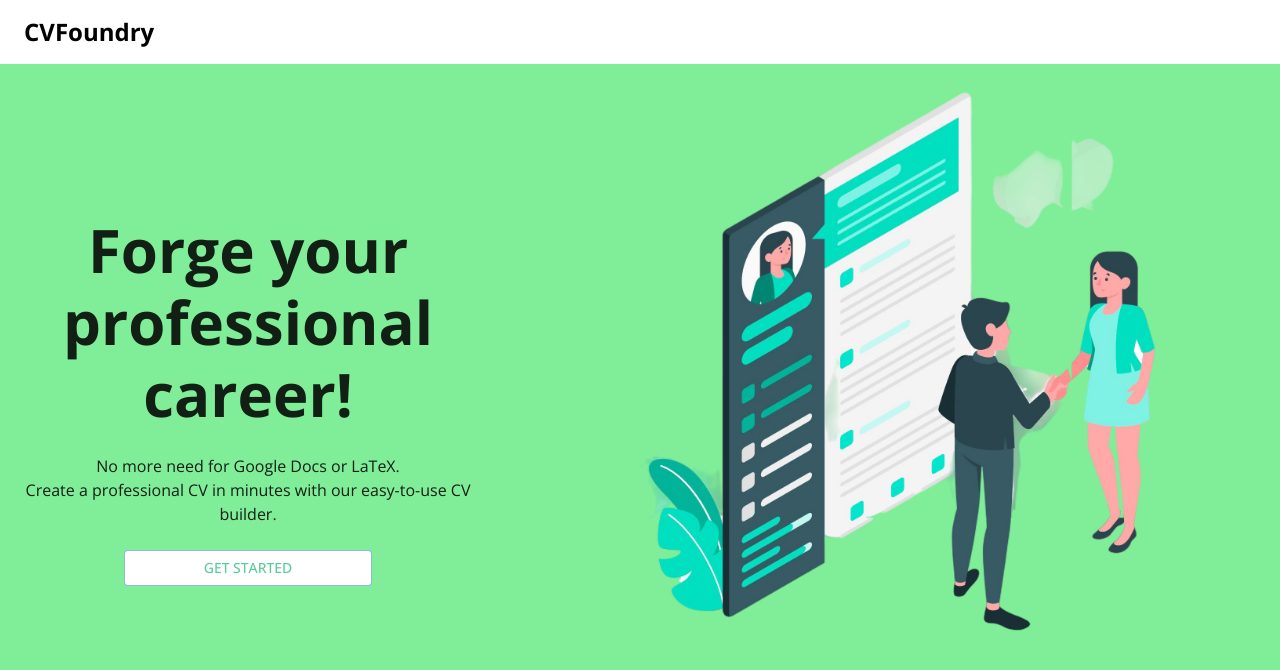
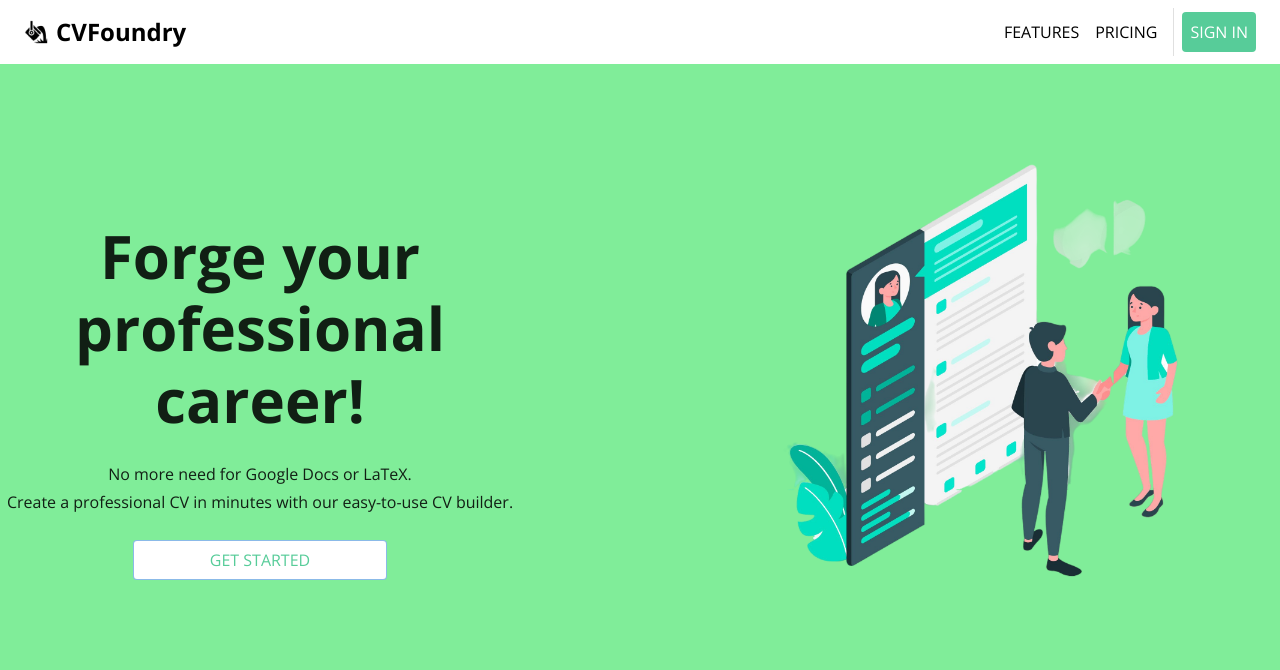
Before and after one commit to treywaevin/cvfoundry, a Next.js app: page / in a window 1280 px wide. Shown: the top 670 px of the page. Built offline with nearby package versions, Linux system fonts and the light colour scheme.

Commit message:
edited navbar and added logo

```diff
--- a/src/components/HomePage/Landing.tsx
+++ b/src/components/HomePage/Landing.tsx
@@ -5,11 +5,13 @@ function Landing() {
   return (
     <Box sx={{
       display: 'flex',
-      flexDirection: {xs: 'column-reverse', md: 'row'},
+      flexDirection: {xs: 'column', md: 'row'},
       justifyContent: 'center',
       alignItems: 'center',
       height: '100vh',
+      gap: {xs: 1, md: 20},
       bgcolor: '#80ed99', // mint green
+      paddingTop: {xs: 20, md: 0},
     }}>
       <Box sx={{textAlign:'center', display:'flex', flexDirection: 'column', gap: 3}}>
         <Box>
@@ -34,12 +36,12 @@ function Landing() {
           </Typography>
         </Box>
         <Box sx={{display: 'flex', flexDirection:'column'}}>
-          <Typography variant='h7' sx={{
+          <Typography variant='subtitle1' sx={{
           }}
           >
             No more need for Google Docs or LaTeX.
           </Typography>
-          <Typography variant='h7'>
+          <Typography variant='subtitle1'>
             Create a professional CV in minutes with our easy-to-use CV builder.
           </Typography>
         </Box>
@@ -57,7 +59,7 @@ function Landing() {
           }}
         >
           <Typography
-            variant='h7'
+            variant='subtitle1'
             color='#57cc99'
           >
             Get Started
@@ -65,7 +67,7 @@ function Landing() {
         </Button>
       </Box>
       <Box>
-        <Image src={landing} alt="Landing" width={800} height={500}/>
+        <Image src={landing} alt="Landing" width={600} height={600}/>
       </Box>
     </Box>
   );
--- a/src/components/HomePage/TopBar.tsx
+++ b/src/components/HomePage/TopBar.tsx
@@ -1,5 +1,5 @@
-import { AppBar, Typography, Container, CssBaseline } from "@mui/material";
-
+import { AppBar, Typography, Button, CssBaseline, Toolbar, Divider, Icon } from "@mui/material";
+import logo from "@/images/logo.png";
 function TopBar() {
   return (
     <>
@@ -9,13 +9,40 @@ function TopBar() {
           boxShadow: 'none',
           position: 'fixed',
         }}>
-        <Typography variant="h5"
-          sx={{
-            ml: 1,
-            fontWeight: "bold",
-            padding: 2,
-            color: 'black'
-          }}>CVFoundry</Typography>
+          <Toolbar>
+            <Icon>
+              <img src={logo.src} alt="logo" style={{width: '100px'}} />
+            </Icon>
+            <Typography variant="h5"
+              sx={{
+                flexGrow: 1,
+                fontWeight: "bold",
+                color: 'black',
+                ml: 1,
+              }}>CVFoundry</Typography>
+            <Button>
+              <Typography variant="subtitle1" sx={{color: 'black'}}>
+                Features
+              </Typography>
+            </Button>
+            <Button>
+              <Typography variant="subtitle1" sx={{color: 'black'}}>
+                Pricing
+              </Typography>
+            </Button>
+            <Divider orientation="vertical" variant='middle' flexItem sx={{margin: 1}}/>
+            <Button sx={{
+              backgroundColor: '#57cc99',
+              color: 'white',
+              '&:hover': {
+                backgroundColor: '#adc178',
+              }
+            }}>
+              <Typography variant="subtitle1" sx={{color: 'white'}}>
+                Sign In
+              </Typography>
+            </Button>
+          </Toolbar>
       </AppBar>
     </>
   );
```
Also changed, not shown: src/images/logo.png (added).
